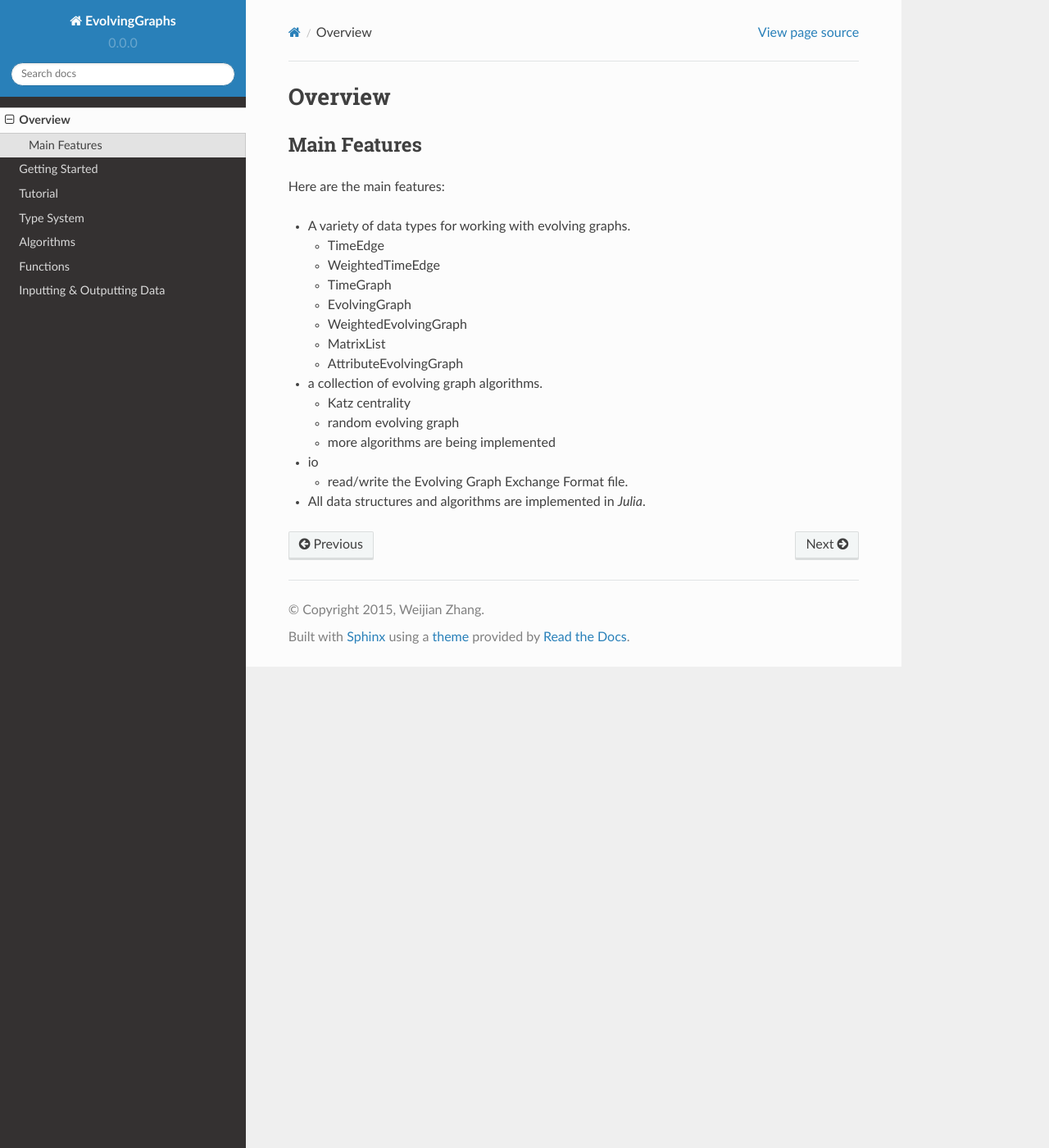
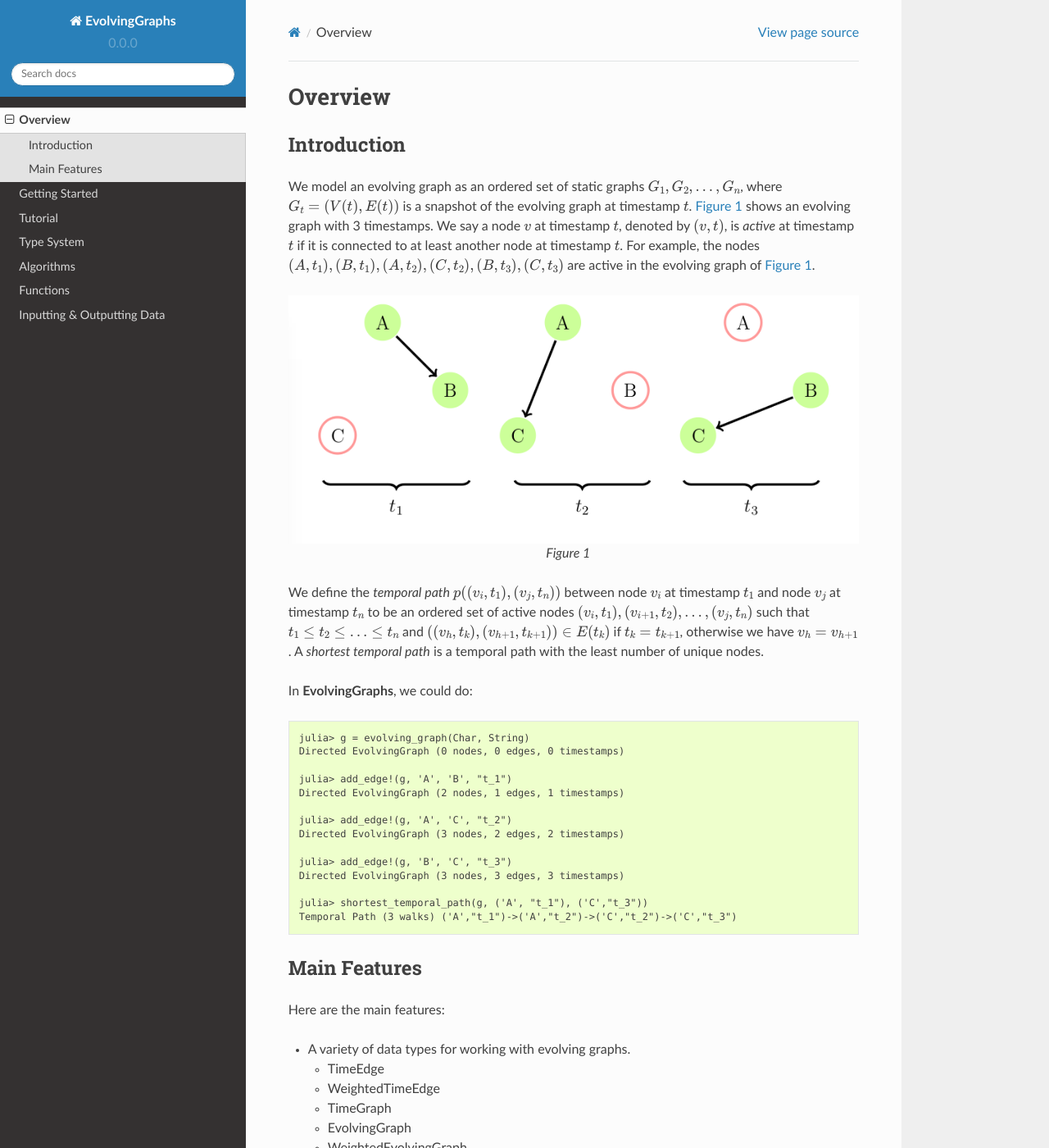
Before and after one commit to EtymoIO/EvolvingGraphs.jl, a Sphinx documentation site: the page built from doc/overview.rst, in a window 1280 px wide and 1400 px high. Shown: the whole window at 82% size. Built offline with Sphinx 7.4.7 and the Read the Docs theme 2.0.0, drawn with Linux system fonts in a browser that asks for light colours.

Commit message:
add an introduction in doc

```diff
--- a/doc/overview.rst
+++ b/doc/overview.rst
@@ -1,5 +1,52 @@
 Overview
 ========
+
+Introduction
+-------------
+
+We model an evolving graph as an ordered set of static graphs
+:math:`{G_1, G_2, \ldots, G_n }`, where :math:`G_t=(V(t), E(t))` is a
+snapshot of the evolving graph at timestamp :math:`t`. :ref:`fig_eg3t`
+shows an evolving graph with 3 timestamps. We say a node :math:`v` at
+timestamp :math:`t`, denoted by :math:`(v,t)`, is *active* at timestamp
+:math:`t` if it is connected to at least another node at timestamp
+:math:`t`. For example, the nodes
+:math:`(A,t_1),(B,t_1),(A,t_2),(C,t_2),(B,t_3),(C,t_3)` are active in
+the evolving graph of :ref:`fig_eg3t`.
+
+.. _fig_eg3t:
+
+.. figure:: eg3t.png
+   :align: center
+
+   Figure 1
+
+We define the *temporal path* :math:`p((v_i,t_1), (v_j,t_n))` between
+node :math:`v_i` at timestamp :math:`t_1` and node :math:`v_j` at
+timestamp :math:`t_n` to be an ordered set of active nodes
+:math:`(v_i,t_1), (v_{i+1}, t_2),\ldots, (v_j,t_n)` such that
+:math:`t_1 \leq t_2 \leq \ldots \leq t_n` and
+:math:`((v_h,t_k),(v_{h+1}, t_{k+1})) \in E(t_k)` if :math:`t_k = t_{k+1}`,
+otherwise we have :math:`v_h = v_{h+1}`. A *shortest temporal path* is a
+temporal path with the least number of unique nodes.
+
+In **EvolvingGraphs**, we could do::
+
+  julia> g = evolving_graph(Char, String)
+  Directed EvolvingGraph (0 nodes, 0 edges, 0 timestamps)
+
+  julia> add_edge!(g, 'A', 'B', "t_1")
+  Directed EvolvingGraph (2 nodes, 1 edges, 1 timestamps)
+
+  julia> add_edge!(g, 'A', 'C', "t_2")
+  Directed EvolvingGraph (3 nodes, 2 edges, 2 timestamps)
+
+  julia> add_edge!(g, 'B', 'C', "t_3")
+  Directed EvolvingGraph (3 nodes, 3 edges, 3 timestamps)
+
+  julia> shortest_temporal_path(g, ('A', "t_1"), ('C',"t_3"))
+  Temporal Path (3 walks) ('A',"t_1")->('A',"t_2")->('C',"t_2")->('C',"t_3")
+
 
 Main Features
 ------------------
```
Also changed, not shown: doc/eg3t.png (added).
